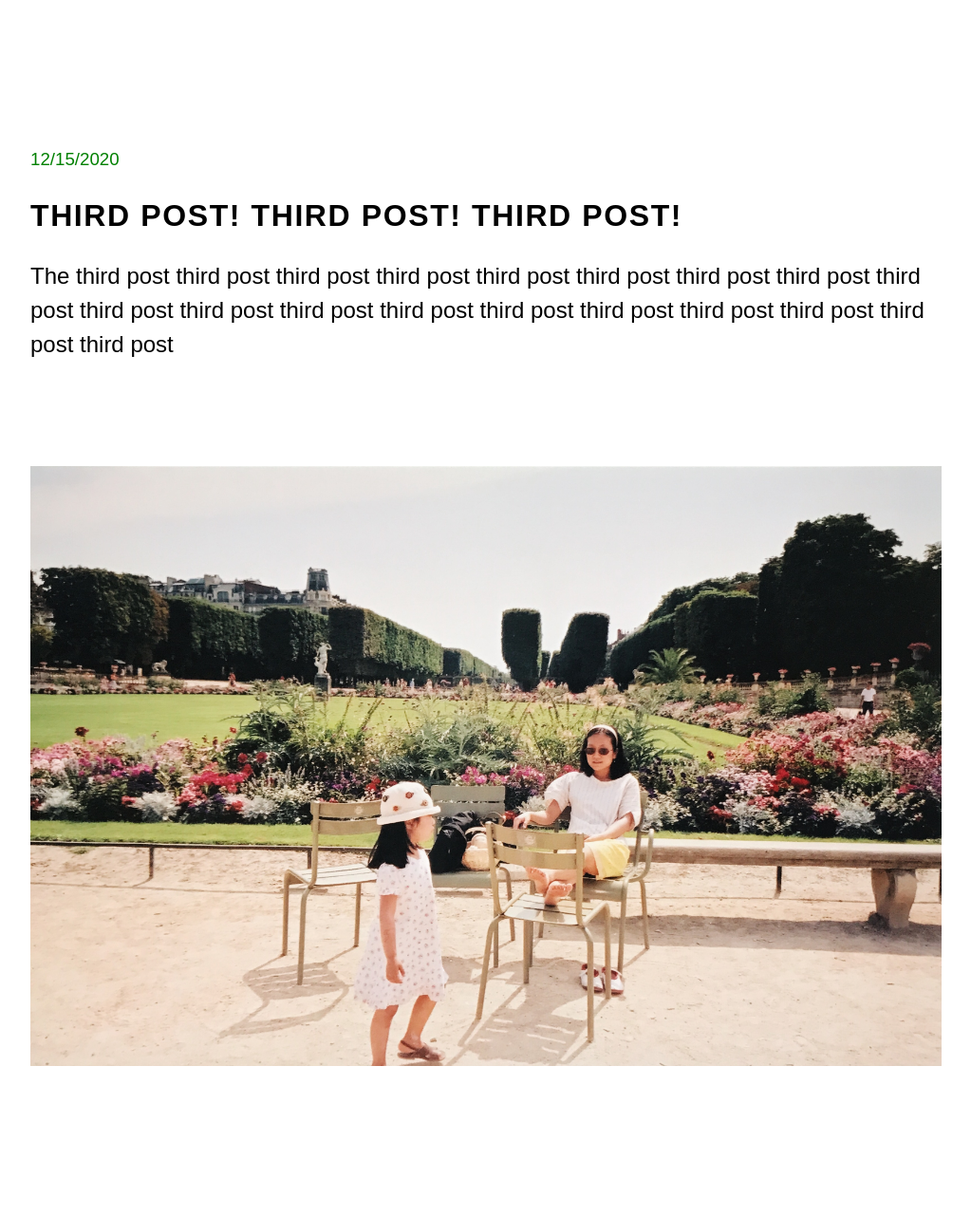
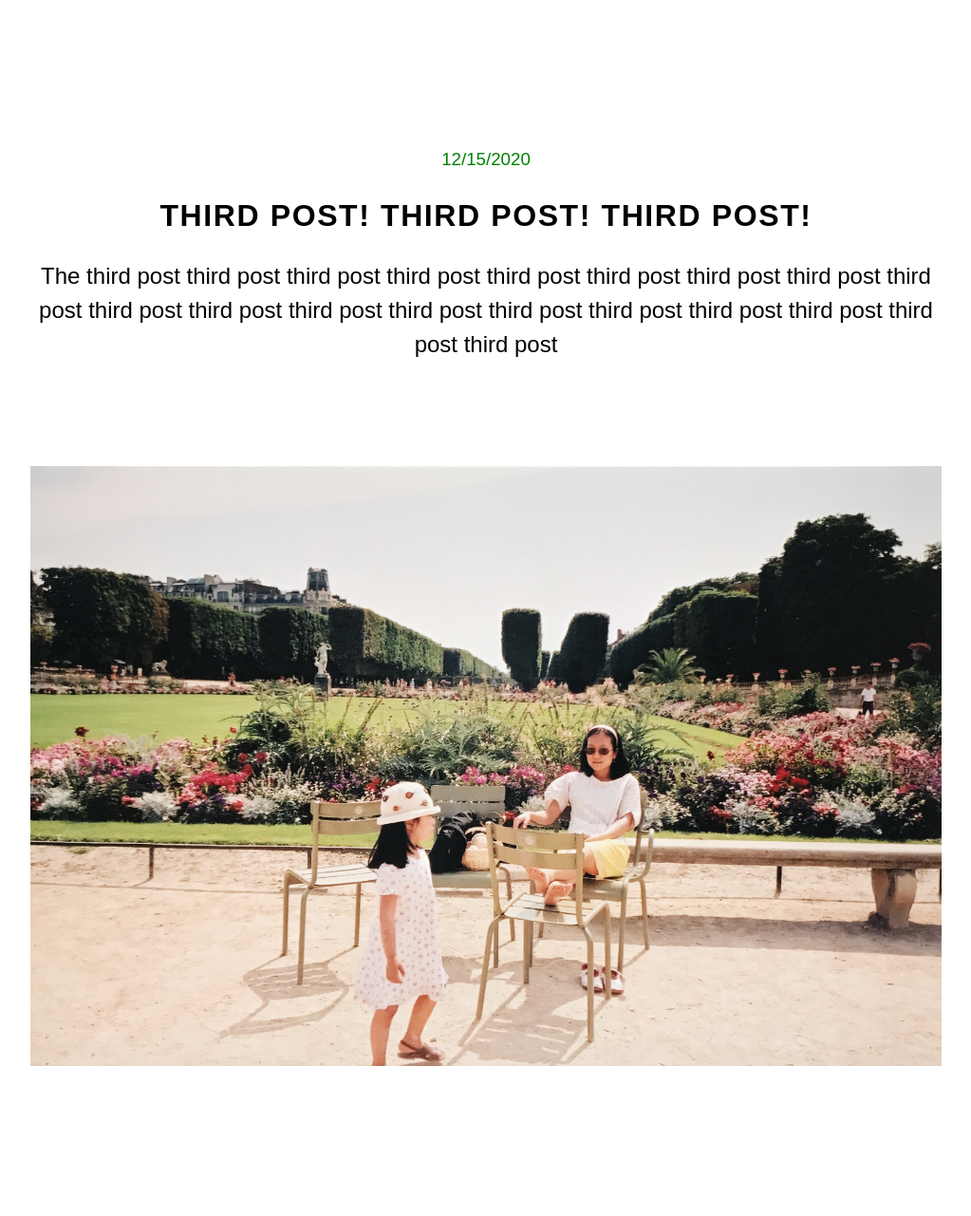
Before and after one commit to jackandthebean/jackandthebean.github.io, a Jekyll site: the page built from index.html, in a window 1280 px wide. Shown: the part 1410-2691 px from the top of the page at 95% size, without its empty margins (128-1151 px from the left). Built offline with Jekyll 4.4.1, drawn with Linux system fonts in a browser that asks for light colours; the list of posts is cut into pages by our own code; grey boxes are pictures that could not be loaded.

Commit message:
New title bounds

```diff
--- a/_sass/base.scss
+++ b/_sass/base.scss
@@ -99,7 +99,7 @@ hr {
     letter-spacing: 0.4em;
     color: $accent-font-color;
     text-transform: uppercase;
-    max-width: 45vw;
+    max-width: calc(95vw - 4.8em);
 }
 
 .nav_item {
--- a/_sass/main.scss
+++ b/_sass/main.scss
@@ -14,6 +14,7 @@
 
 .latest_post {
     padding: 15vh 12.5vw;
+    text-align: center;
     img {
         margin: 10vh 0 1em;
         width: 50vw;
```
